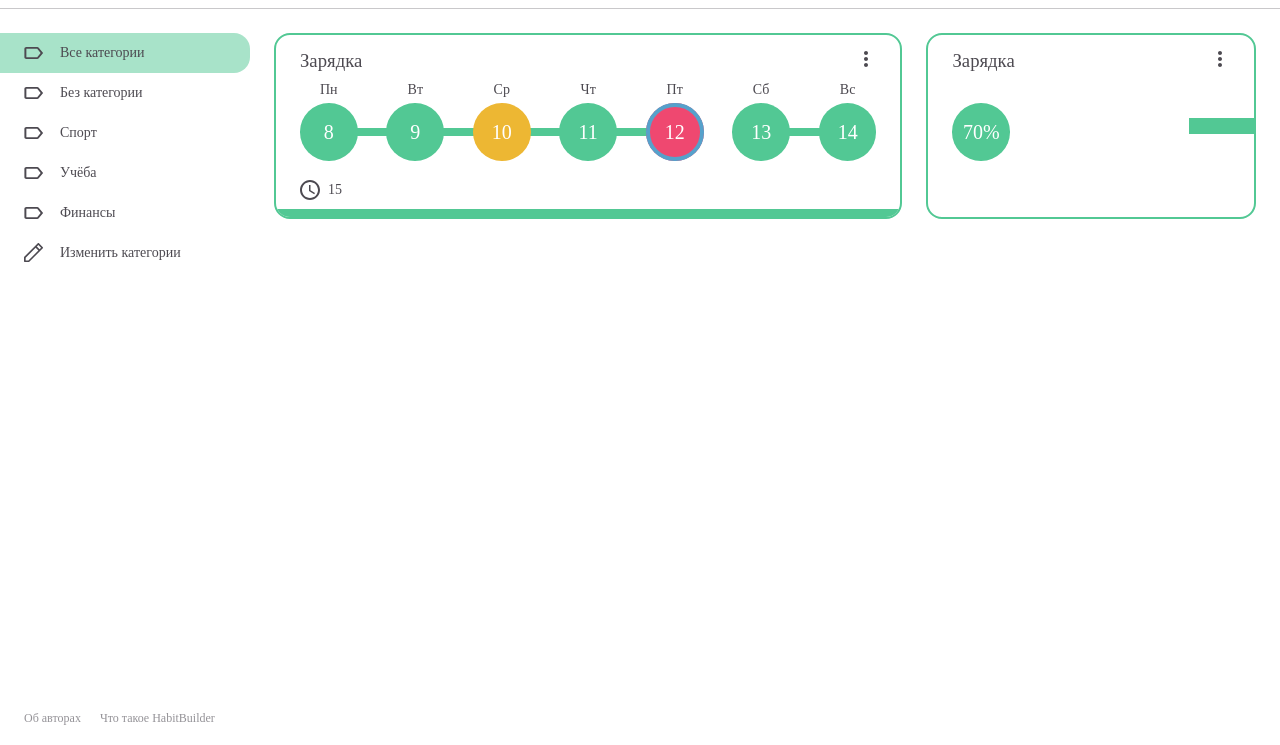
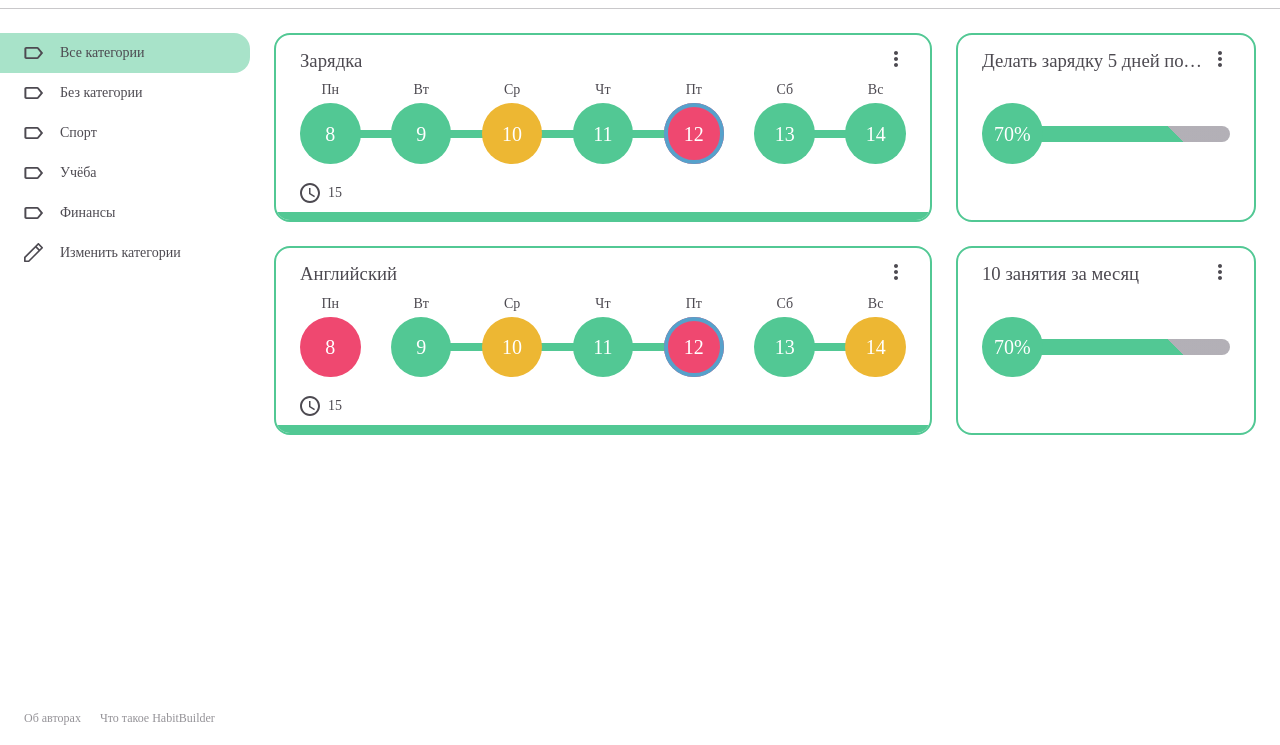
Before and after one commit to ArturWD/HabitBuilderUI, a website: page app/index.html in a window 1280 px wide. Shown: the part 55-800 px from the top of the page. Drawn offline with nearby package versions, Linux system fonts and the light colour scheme; files that its build step writes are made by us from their sources.

Commit message:
progress bar

```diff
--- a/app/index.html
+++ b/app/index.html
@@ -182,7 +182,7 @@
 					</div>
                     <div class="habit-preview-container__goal card">
                     	<div class="card__header">
-							<h3 class="card__name">Зарядка</h3>
+							<h3 class="card__name">Делать зарядку 5 дней подяд</h3>
 							<button class="card__more-button more-menu-button">
 								<img src="img/more.svg" alt="" class="card__more-icon">
 							</button>
@@ -192,9 +192,10 @@
 							</div>
 						</div>
                    		<div class="card__goal goal">
-                   			<div class="day day--success day--with-name day--goal">
+                   			<div class="goal__day day day--with-name day--goal">
 								<h5 class="day__progress">70%</h5>
 							</div>
+                            <div class="goal__progress goal__progress--margin"></div>
                    		</div>
                     </div>
                 </div>
@@ -204,6 +205,106 @@
 
 
 
+
+
+
+
+
+                  <div class="habit-preview-container">
+                    <div class="habit-preview-container__habit card">
+						<div class="card__header">
+							<h3 class="card__name">Английский</h3>
+							<button class="card__more-button more-menu-button">
+								<img src="img/more.svg" alt="" class="card__more-icon">
+							</button>
+							<div class="card__more-menu more-menu">
+								<h4 class="more-menu__item">Удалить</h4>
+								<h4 class="more-menu__item">Завершить</h4>
+							</div>
+						</div>
+						<div class="card__week week">
+							<div class="week__days">
+								<div class="day day--fail day--with-name" data-identity="8">
+									<h5 class="day__date">8</h5>
+									<h5 class="day__name">Пн</h5>
+								</div>
+
+								<div class="day day--success day--with-name" data-identity="9">
+									<h5 class="day__date">9</h5>
+									<h5 class="day__name">Вт</h5>
+								</div>
+
+								<div class="day day--skip day--with-name" data-identity="10">
+									<h5 class="day__date">10</h5>
+									<h5 class="day__name">Ср</h5>
+								</div>
+								<div class="day day--success day--with-name" data-identity="11">
+									<h5 class="day__date">11</h5>
+									<h5 class="day__name">Чт</h5>
+								</div>
+								<div class="day day--fail day--note day--with-name" data-identity="12">
+									<h5 class="day__date">12</h5>
+									<h5 class="day__name">Пт</h5>
+								</div>
+								<div class="day day--success day--with-name" data-identity="13">
+									<h5 class="day__date">13</h5>
+									<h5 class="day__name">Сб</h5>
+								</div>
+								<div class="day day--skip day--with-name" data-identity="14">
+								<h5 class="day__date">14</h5>
+								<h5 class="day__name">Вс</h5>
+							</div>
+
+							</div>
+							<div class="week__mark-options mark-options mark-options--origin-1" data-identity="">
+									<div class="mark-options__option option--success" >
+										<img src="img/ok.svg" alt="" class="mark-options__option-icon">
+										<h4 class="mark-options__option-name">Выполнено</h4>
+									</div>
+									<div class="mark-options__option option--fail">
+										<img src="img/close-white.svg" alt="" class="mark-options__option-icon">
+										<h4 class="mark-options__option-name">Не выполнено</h4>
+									</div>
+									<div class="mark-options__option">
+										<img src="img/skip.svg" alt="" class="mark-options__option-icon">
+										<h4 class="mark-options__option-name">Пропустить</h4>
+									</div>
+									<div class="mark-options__option option--note">
+										<svg class="mark-options__option-icon" width="20" height="20" viewBox="0 0 20 20" fill="none" xmlns="http://www.w3.org/2000/svg">
+										<path d="M0.020155 14.3302L0 18.2605C0 18.4822 0.0806202 18.7039 0.241861 18.8651C0.403101 19.0264 0.604651 19.107 0.826357 19.107L4.73643 19.0868C4.95814 19.0868 5.15969 19.0062 5.32093 18.845L18.8248 5.34109C19.1473 5.0186 19.1473 4.49457 18.8248 4.15194L14.955 0.24186C14.6326 -0.0806202 14.1085 -0.0806202 13.7659 0.24186L11.0651 2.96279L0.262016 13.7457C0.12093 13.907 0.020155 14.1085 0.020155 14.3302ZM14.3705 2.0155L17.0915 4.73643L15.5597 6.26822L12.8388 3.54729L14.3705 2.0155ZM1.69302 14.693L11.6496 4.73643L14.3705 7.45736L4.41395 17.3938L1.67287 17.414L1.69302 14.693Z" fill="#4D4A51"/>
+										</svg>
+										<h4 class="mark-options__option-name">Заметка</h4>
+									</div>
+								</div>
+						</div>
+						<div class="card__chain-count chain-count">
+							<img src="img/watch.svg" alt="" class="chain-count__watch">
+							<h4 class="chain-count__days">15</h4>
+						</div>
+
+						<div class="card__progress"></div>
+					</div>
+                    <div class="habit-preview-container__goal card">
+                    	<div class="card__header">
+							<h3 class="card__name">10 занятия за месяц</h3>
+							<button class="card__more-button more-menu-button">
+								<img src="img/more.svg" alt="" class="card__more-icon">
+							</button>
+							<div class="card__more-menu more-menu">
+								<h4 class="more-menu__item">Удалить</h4>
+								<h4 class="more-menu__item">Завершить</h4>
+							</div>
+						</div>
+                   		<div class="card__goal goal">
+                   			<div class="goal__day day day--with-name day--goal">
+								<h5 class="day__progress">70%</h5>
+							</div>
+                            <div class="goal__progress goal__progress--margin"></div>
+                   		</div>
+                    </div>
+                </div>
+
+
             </div>
         </div>
     </section>
--- a/app/scss/2-modules/_card.scss
+++ b/app/scss/2-modules/_card.scss
@@ -58,6 +58,12 @@
 		margin-bottom: 8px;
 	}
 
+    &__name{
+        text-overflow: ellipsis;
+        overflow: hidden;
+        white-space: nowrap;
+    }
+
 
 }
 .chain-count{
--- a/app/scss/2-modules/_day.scss
+++ b/app/scss/2-modules/_day.scss
@@ -18,27 +18,12 @@
 		padding-top: 11%;
 	}
 	&--goal{
+        background-color: $maingreen;
 		padding-top: 0;
 		cursor: default;
-		position: static;
-		display: flex;
-		align-items: center;
-		justify-content: center;
 		height: 70px;
 		width: 70px;
 
-		&:before{
-			content: '';
-			display: block;
-			position: absolute;
-			height: 16px;
-			width: 100%;
-			background-color: $maingreen;
-			left: 80%;
-			top: 50%;
-			transform: translateY(-50%);
-			z-index: -1;
-		}
 	}
 	&--with-name{
 		margin-top: 24px;
@@ -169,10 +154,13 @@
 		}
 	}
 	&__progress{
-		position: static;
 		user-select: none;
 		color: $background;
 		font-size: 20px;
+        position: absolute;
+		left: 50%;
+		top: 50%;
+		transform: translate(-50%, -50%);
 
 		@media (max-width: $tablet){
 			font-size: 16px;
--- /dev/null
+++ b/app/scss/2-modules/_goal.scss
@@ -0,0 +1,22 @@
+.goal{
+    display: flex;
+    align-items: center;
+    &__day{
+        flex-shrink: 0;
+        flex-grow: 0;
+    }
+
+    &__progress{
+        margin-top: 16px;
+        margin-left: -5px;
+        height: 16px;
+        width: 100px;
+        background: linear-gradient(45deg, $maingreen 70%, lighten($textlight, 20) 70%);
+        flex: 1;
+        border-radius: 0 $radius $radius 0;
+
+        &--margin{
+            margin-top: 24px;
+        }
+    }
+}
--- a/app/scss/2-modules/modules.scss
+++ b/app/scss/2-modules/modules.scss
@@ -5,3 +5,4 @@
 @import "day";
 @import "week";
 @import "mark-options";
+@import "goal";
--- a/app/scss/4-layouts/_todayview.scss
+++ b/app/scss/4-layouts/_todayview.scss
@@ -13,10 +13,16 @@
 	}
 	@media (max-width: $phone){
 		padding: 0 8px;
+        padding-top: 72px;
 	}
 }
 .habit-preview-container{
+    margin-bottom: 24px;
     display: flex;
+
+    @media (max-width: $phone){
+        margin-bottom: 16px;
+    }
 
     &__habit{
         flex-grow: 2;
@@ -24,9 +30,9 @@
     }
 
     &__goal{
-        flex-grow: 1;
+        flex-grow: 0;
         flex-shrink: 0;
-        flex-basis: 270px;
+        flex-basis: 300px;
         margin-left: 24px;
 
         @media (max-width: $tablet){
```
Also changed, not shown: app/js/common.js (+11 -5 lines), app/js/scripts.min.js.
